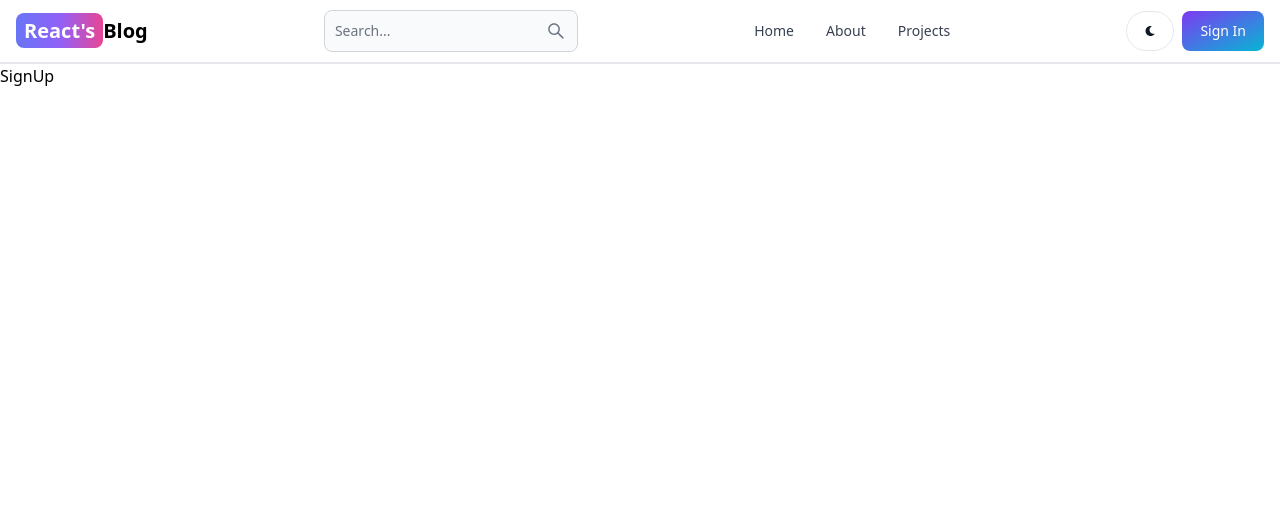
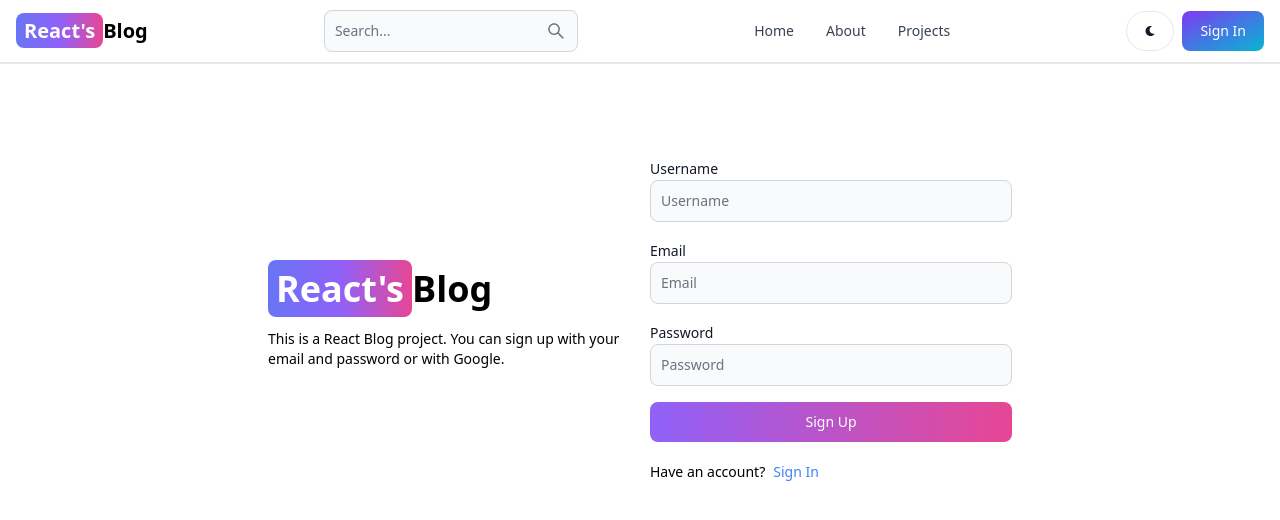
Before and after one commit to pawar-mahesh/MERN_Blog_App, a React (Vite) app in the folder client/: page /sign-up in a window 1280 px wide. Shown: the top 520 px of the page. Built offline with nearby package versions, Linux system fonts and the light colour scheme.

Commit message:
client: pages: Create signup page UI
Signed-off-by: pawar-mahesh <pawar.mahesh2345@gmail.com>

```diff
--- a/client/src/pages/SignUp.jsx
+++ b/client/src/pages/SignUp.jsx
@@ -1,7 +1,54 @@
+import { Button, Label, TextInput } from "flowbite-react";
 import React from "react";
+import { Link } from "react-router-dom";
 
 const SignUp = () => {
-  return <div>SignUp</div>;
+  return (
+    <div className="min-h-screen mt-20">
+      <div className="flex p-3 max-w-3xl mx-auto flex-col md:flex-row md:items-center gap-5">
+        {/* left */}
+        <div className="flex-1">
+          <Link to="/" className="text-4xl font-bold dark:text-white">
+            <span className="px-2 py-1 bg-gradient-to-r from-indigo-500 via-purple-500 to-pink-500 rounded-lg text-white">
+              React's
+            </span>
+            Blog
+          </Link>
+          <p className="text-sm mt-5">
+            This is a React Blog project. You can sign up with your email and
+            password or with Google.
+          </p>
+        </div>
+        {/* right */}
+        <div className="flex-1">
+          <form className="flex flex-col gap-4">
+            <div>
+              <Label value="Username" />
+              <TextInput type="text" placeholder="Username" id="username" />
+            </div>
+            <div>
+              <Label value="Email" />
+              <TextInput type="text" placeholder="Email" id="email" />
+            </div>
+            <div>
+              <Label value="Password" />
+              <TextInput type="text" placeholder="Password" id="password" />
+            </div>
+            <Button gradientDuoTone="purpleToPink" type="submit">
+              Sign Up
+            </Button>
+          </form>
+          {/* sign in */}
+          <div className="flex gap-2 text-sm mt-5">
+            <span>Have an account?</span>
+            <Link to="/sign-in" className="text-blue-500">
+              Sign In
+            </Link>
+          </div>
+        </div>
+      </div>
+    </div>
+  );
 };
 
 export default SignUp;
```
